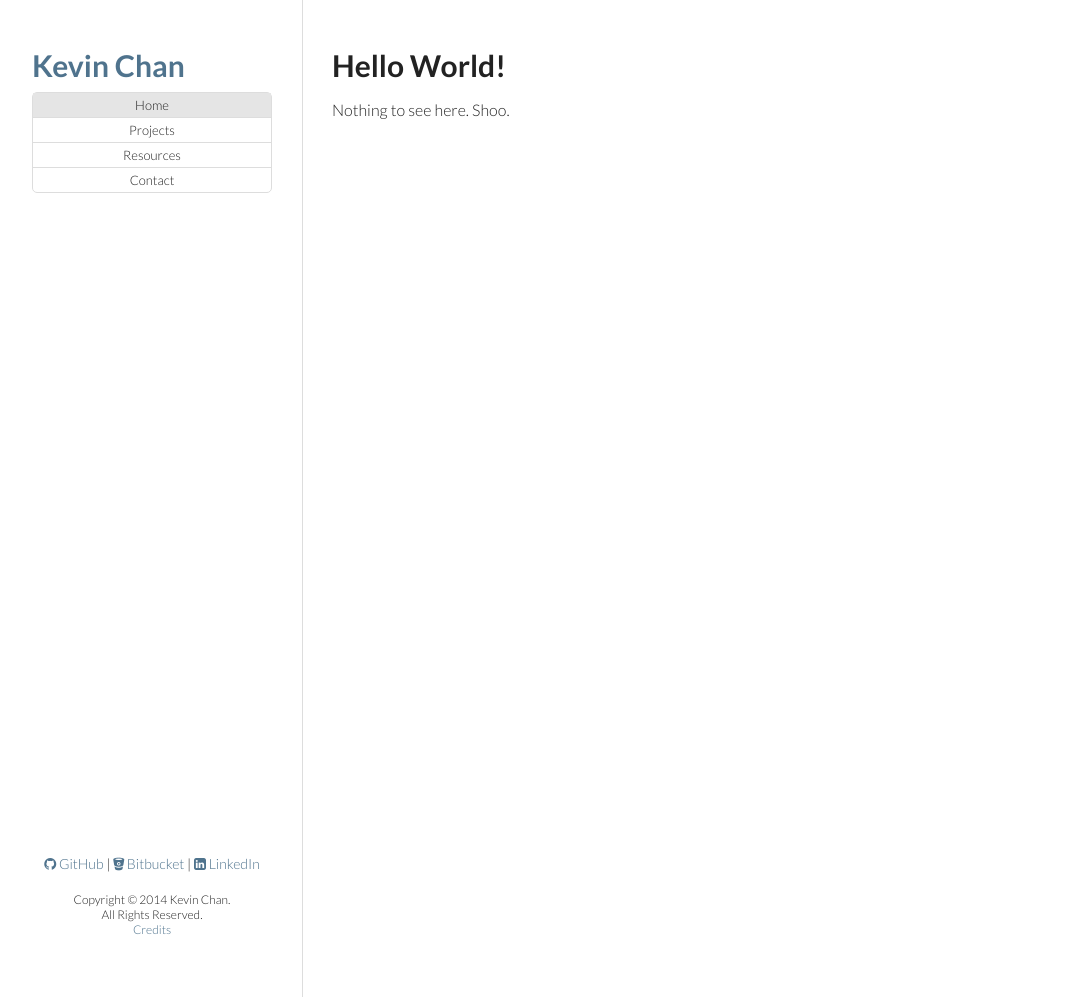
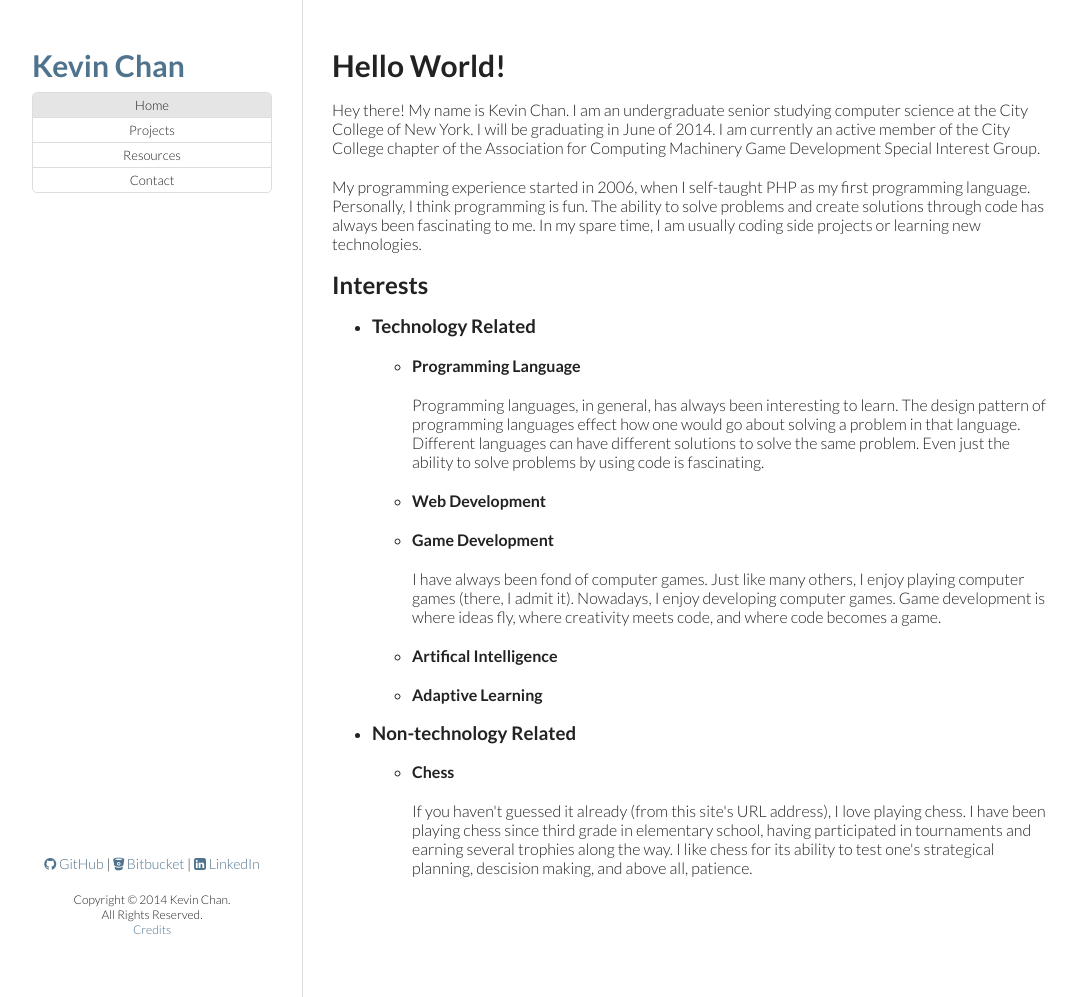
Before and after one commit to chessmasterhong/blog, a Jekyll site: the page built from index.html, in a window 1280 px wide and 997 px high. Shown: the whole window, without its empty margins (98-1175 px from the left). Built offline with Jekyll 4.4.1, drawn with Linux system fonts in a browser that asks for light colours.

Commit message:
Updated main page contents.

```diff
--- a/index.html
+++ b/index.html
@@ -4,4 +4,56 @@ title: "Home"
 ---
 
 <h1>Hello World!</h1>
-<p>Nothing to see here. Shoo.</p>
+
+<p>Hey there! My name is Kevin Chan. I am an undergraduate senior studying computer science at the City College of New York. I will be graduating in June of 2014. I am currently an active member of the City College chapter of the Association for Computing Machinery Game Development Special Interest Group.</p>
+
+<p>My programming experience started in 2006, when I self-taught PHP as my first programming language. Personally, I think programming is fun. The ability to solve problems and create solutions through code has always been fascinating to me. In my spare time, I am usually coding side projects or learning new technologies.</p>
+
+
+<h2>Interests</h2>
+<ul>
+    <li>
+        <h3>Technology Related</h3>
+        <ul>
+            <li>
+                <h4>Programming Language</h4>
+                <p>
+                    Programming languages, in general, has always been interesting to learn. The design pattern of programming languages effect how one would go about solving a problem in that language. Different languages can have different solutions to solve the same problem. Even just the ability to solve problems by using code is fascinating.
+                </p>
+            </li>
+
+            <li>
+                <h4>Web Development</h4>
+                <p></p>
+            </li>
+
+            <li>
+                <h4>Game Development</h4>
+                <p>
+                    I have always been fond of computer games. Just like many others, I enjoy playing computer games (there, I admit it). Nowadays, I enjoy developing computer games. Game development is where ideas fly, where creativity meets code, and where code becomes a game.
+                </p>
+            </li>
+
+            <li>
+                <h4>Artifical Intelligence</h4>
+                <p></p>
+            </li>
+
+            <li>
+                <h4>Adaptive Learning</h4>
+                <p></p>
+            </li>
+        </ul>
+    </li>
+    <li>
+        <h3>Non-technology Related</h3>
+        <ul>
+            <li>
+                <h4>Chess</h4>
+                <p>
+                    If you haven't guessed it already (from this site's URL address), I love playing chess. I have been playing chess since third grade in elementary school, having participated in tournaments and earning several trophies along the way. I like chess for its ability to test one's strategical planning, descision making, and above all, patience.
+                </p>
+            </li>
+        </ul>
+    </li>
+</ul>
```
